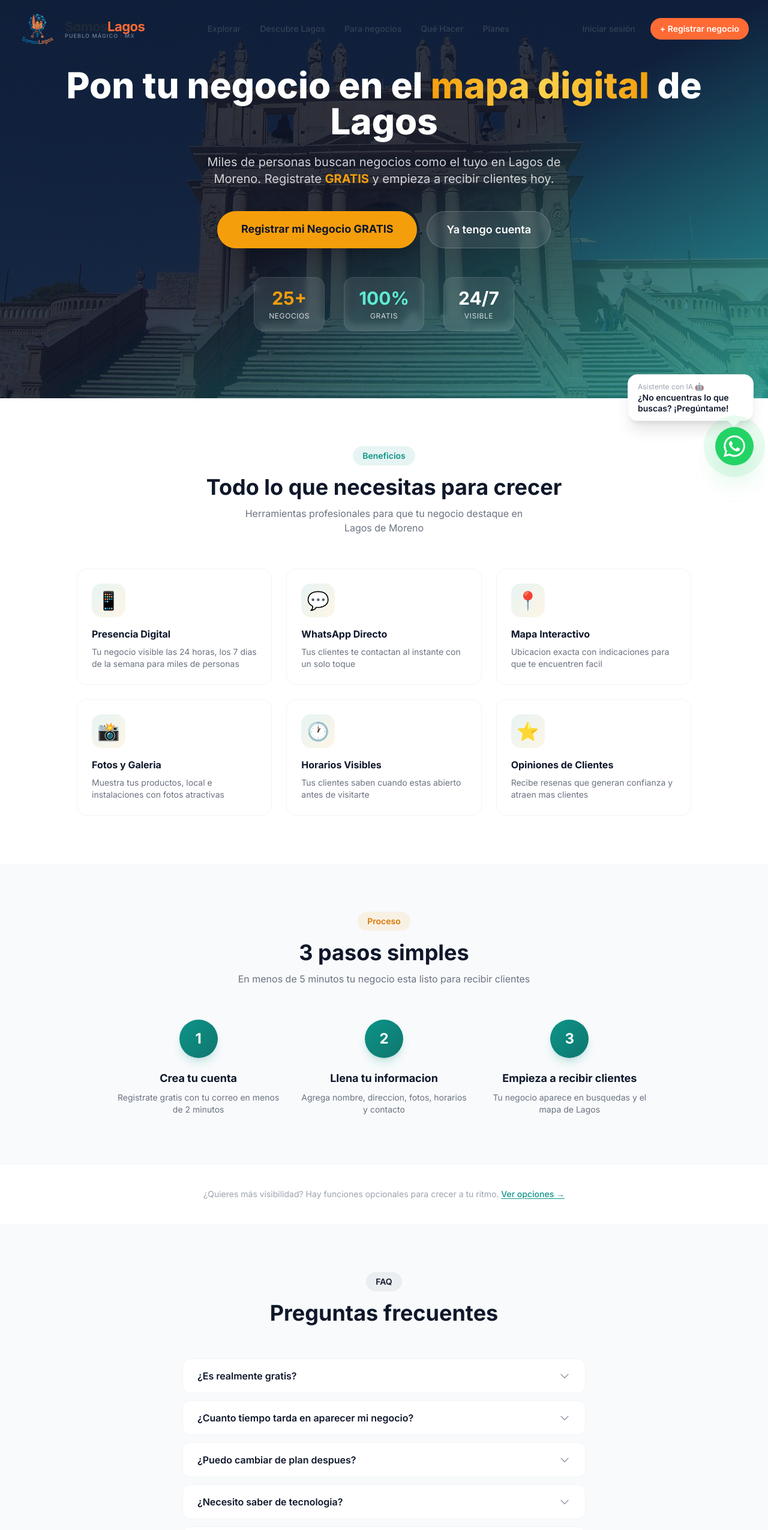
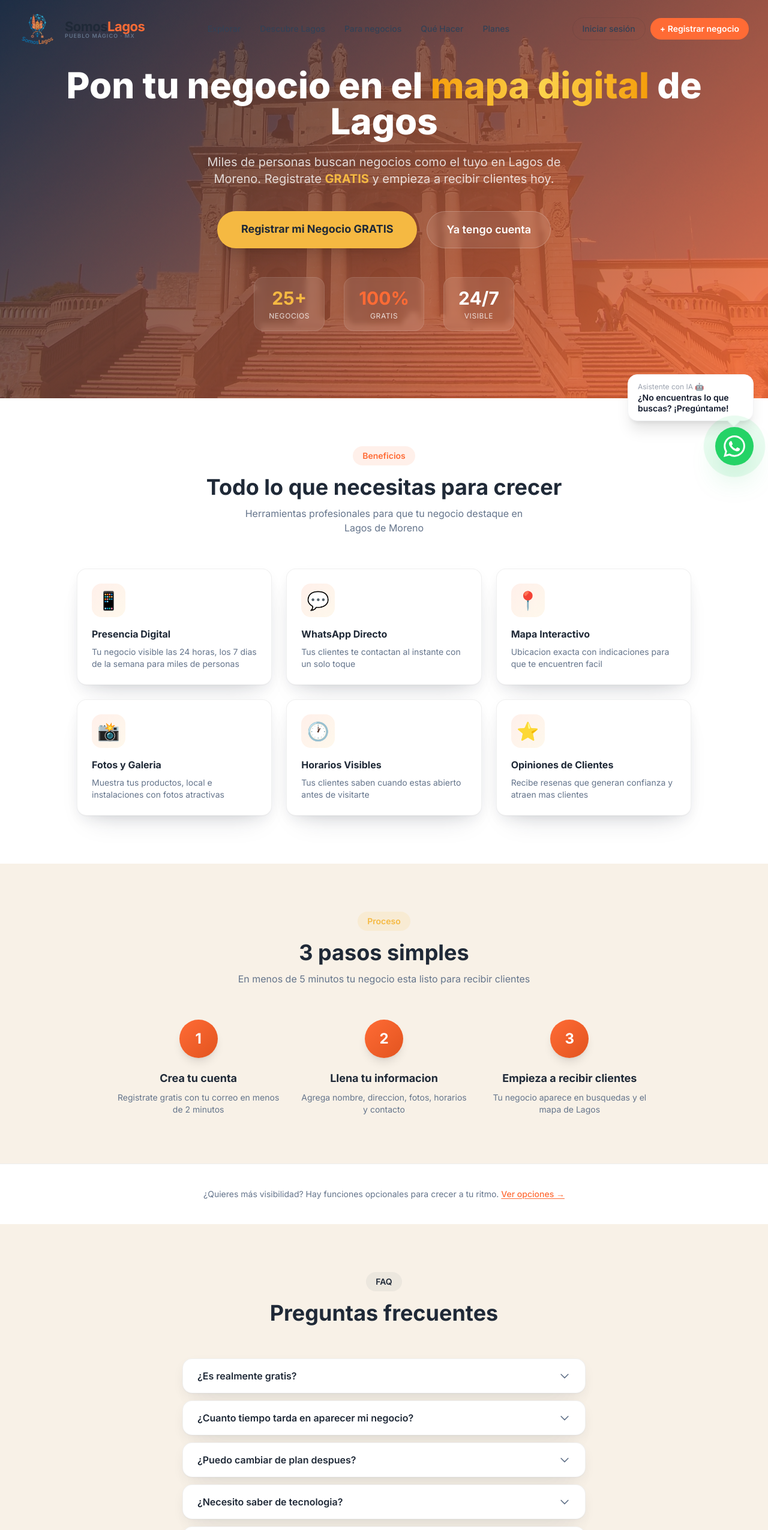
Before and after one commit to mauriragna88/somoslgs-1, a Next.js app: page /registrar-negocio in a window 1280 px wide. Shown: the top 2551 px of the page at 60% size. Built offline with nearby package versions, Linux system fonts and the light colour scheme; no server answers; the database is empty.

Commit message:
feat: restyle remaining public pages with warm coral+gold+ivory tokens

```diff
--- a/app/aviso-de-privacidad/page.tsx
+++ b/app/aviso-de-privacidad/page.tsx
@@ -52,7 +52,7 @@ export default function AvisoDePrivacidadPage() {
             <section>
               <h2 className="text-lg font-bold mt-8 mb-3" style={{ color: 'var(--ink)' }}>3. Finalidades del Tratamiento</h2>
               <p>Sus datos personales seran utilizados para las siguientes finalidades:</p>
-              <h3 className="font-semibold text-secondary mt-4 mb-2">Finalidades primarias (necesarias):</h3>
+              <h3 className="font-semibold mt-4 mb-2" style={{ color: 'var(--ink)' }}>Finalidades primarias (necesarias):</h3>
               <ul className="list-disc pl-5 space-y-1">
                 <li>Crear y administrar su cuenta de usuario</li>
                 <li>Registrar y publicar su negocio en el directorio</li>
@@ -61,7 +61,7 @@ export default function AvisoDePrivacidadPage() {
                 <li>Mostrar informacion de contacto de negocios a usuarios</li>
                 <li>Gestionar pedidos y transacciones entre usuarios y negocios</li>
               </ul>
-              <h3 className="font-semibold text-secondary mt-4 mb-2">Finalidades secundarias (opcionales):</h3>
+              <h3 className="font-semibold mt-4 mb-2" style={{ color: 'var(--ink)' }}>Finalidades secundarias (opcionales):</h3>
               <ul className="list-disc pl-5 space-y-1">
                 <li>Enviar notificaciones por correo electronico sobre su cuenta o negocio</li>
                 <li>Enviar informacion sobre nuevas funciones de la plataforma</li>
--- a/app/checkout/[slug]/page.tsx
+++ b/app/checkout/[slug]/page.tsx
@@ -58,7 +58,7 @@ export default async function CheckoutPage({ params }: PageProps) {
         <div className="container mx-auto px-4">
           <h1 className="text-2xl font-bold text-gray-900">Completar Pedido</h1>
           <p className="text-gray-600">
-            Pedido de <span className="font-medium text-primary">{business.name}</span>
+            Pedido de <span className="font-medium" style={{ color: 'var(--coral)' }}>{business.name}</span>
           </p>
         </div>
       </div>
--- a/app/marketplace/[id]/page.tsx
+++ b/app/marketplace/[id]/page.tsx
@@ -192,7 +192,7 @@ export default async function ListingDetailPage({ params }: PageProps) {
                   {conditionLabel}
                 </span>
                 {typedListing.is_featured && (
-                  <span className="px-3 py-1 bg-gradient-to-r from-accent to-accent-dark text-secondary rounded-full text-xs font-bold">
+                  <span className="px-3 py-1 rounded-full text-xs font-bold" style={{ background: 'var(--gold)', color: 'var(--ink)' }}>
                     &#11088; Destacado
                   </span>
                 )}
@@ -237,7 +237,7 @@ export default async function ListingDetailPage({ params }: PageProps) {
               <div className="bg-white rounded-2xl p-4 mb-6 space-y-2" style={{ boxShadow: 'var(--shadow-card)', border: '1px solid rgba(0,0,0,0.06)' }}>
                 {typedListing.location && (
                   <div className="flex items-center text-sm" style={{ color: 'var(--muted)' }}>
-                    <span className="mr-2 text-accent">&#128205;</span>
+                    <span className="mr-2" style={{ color: 'var(--coral)' }}>&#128205;</span>
                     {typedListing.location}
                   </div>
                 )}
--- a/app/registrar-negocio/page.tsx
+++ b/app/registrar-negocio/page.tsx
@@ -80,15 +80,15 @@ export default async function RegistrarNegocioPage() {
   // If logged in, show the form directly
   if (user) {
     return (
-      <div className="min-h-screen bg-gradient-to-b from-gray-50 to-white py-12 px-4">
+      <div className="min-h-screen py-12 px-4" style={{ background: 'var(--ivory)' }}>
         <div className="max-w-5xl mx-auto">
           <div className="text-center mb-12">
-            <h1 className="text-4xl md:text-5xl font-bold text-gray-900 mb-4">
+            <h1 className="text-4xl md:text-5xl font-bold mb-4" style={{ color: 'var(--ink)' }}>
               Registra tu Negocio en
-              <span className="text-primary"> Lagos de Moreno</span>
+              <span style={{ color: 'var(--coral)' }}> Lagos de Moreno</span>
             </h1>
-            <p className="text-xl text-gray-600">
-              Alcanza mas clientes con tu presencia digital — <strong className="text-primary">es GRATIS</strong>
+            <p className="text-xl" style={{ color: 'var(--muted)' }}>
+              Alcanza mas clientes con tu presencia digital — <strong style={{ color: 'var(--coral)' }}>es GRATIS</strong>
             </p>
           </div>
           <RegisterBusinessForm categories={categories || []} isAdmin={isAdmin} />
@@ -101,7 +101,7 @@ export default async function RegistrarNegocioPage() {
   return (
     <main className="min-h-screen">
       {/* Hero */}
-      <section className="relative bg-gradient-to-br from-secondary via-secondary to-primary/90 overflow-hidden">
+      <section className="relative overflow-hidden" style={{ background: 'linear-gradient(135deg, var(--ink) 0%, var(--coral) 100%)' }}>
         <div className="absolute inset-0 bg-[url('/lagos-hero.jpg')] bg-cover bg-center opacity-15"></div>
         <div className="relative container mx-auto px-4 py-20 md:py-28 text-center">
           <h1 className="text-4xl md:text-5xl lg:text-6xl font-extrabold text-white mb-6 leading-tight">
@@ -113,13 +113,14 @@ export default async function RegistrarNegocioPage() {
           </h1>
           <p className="text-lg md:text-xl text-white/80 max-w-2xl mx-auto mb-10">
             Miles de personas buscan negocios como el tuyo en Lagos de Moreno.
-            Registrate <strong className="text-accent">GRATIS</strong> y empieza a recibir clientes hoy.
+            Registrate <strong style={{ color: 'var(--gold)' }}>GRATIS</strong> y empieza a recibir clientes hoy.
           </p>
 
           <div className="flex flex-col sm:flex-row gap-4 justify-center mb-12">
             <Link
               href="/registro?ref=registrar-negocio"
-              className="bg-accent hover:bg-accent-dark text-secondary px-10 py-4 rounded-full font-bold text-lg shadow-xl transition-all hover:scale-105 hover:shadow-accent/30"
+              className="px-10 py-4 rounded-full font-bold text-lg shadow-xl transition-all hover:scale-105"
+              style={{ background: 'var(--gold)', color: 'var(--ink)' }}
             >
               Registrar mi Negocio GRATIS
             </Link>
@@ -133,11 +134,11 @@ export default async function RegistrarNegocioPage() {
 
           <div className="flex flex-wrap justify-center gap-4 md:gap-8">
             <div className="bg-white/10 backdrop-blur-sm rounded-2xl px-6 py-4 border border-white/10">
-              <p className="text-2xl md:text-3xl font-bold text-accent">25+</p>
+              <p className="text-2xl md:text-3xl font-bold" style={{ color: 'var(--gold)' }}>25+</p>
               <p className="text-xs text-white/80 uppercase tracking-wider mt-1">Negocios</p>
             </div>
             <div className="bg-white/10 backdrop-blur-sm rounded-2xl px-6 py-4 border border-white/10">
-              <p className="text-2xl md:text-3xl font-bold text-primary-light">100%</p>
+              <p className="text-2xl md:text-3xl font-bold" style={{ color: 'var(--coral)' }}>100%</p>
               <p className="text-xs text-white/80 uppercase tracking-wider mt-1">Gratis</p>
             </div>
             <div className="bg-white/10 backdrop-blur-sm rounded-2xl px-6 py-4 border border-white/10">
@@ -152,23 +153,23 @@ export default async function RegistrarNegocioPage() {
       <section className="py-20 bg-white">
         <div className="container mx-auto px-4">
           <div className="text-center mb-14">
-            <span className="inline-block px-4 py-1.5 bg-primary/10 text-primary text-sm font-semibold rounded-full mb-4">Beneficios</span>
-            <h2 className="text-3xl md:text-4xl font-bold text-secondary mb-3">
+            <span className="inline-block px-4 py-1.5 text-sm font-semibold rounded-full mb-4" style={{ background: 'rgba(255,107,53,0.1)', color: 'var(--coral)' }}>Beneficios</span>
+            <h2 className="text-3xl md:text-4xl font-bold mb-3" style={{ color: 'var(--ink)' }}>
               Todo lo que necesitas para crecer
             </h2>
-            <p className="text-gray-500 max-w-lg mx-auto">
+            <p className="max-w-lg mx-auto" style={{ color: 'var(--muted)' }}>
               Herramientas profesionales para que tu negocio destaque en Lagos de Moreno
             </p>
           </div>
 
           <div className="grid grid-cols-1 sm:grid-cols-2 lg:grid-cols-3 gap-6 max-w-5xl mx-auto">
             {benefits.map((b) => (
-              <div key={b.title} className="p-6 bg-white rounded-2xl border border-gray-100 hover:shadow-lg hover:-translate-y-1 transition-all">
-                <div className="w-14 h-14 bg-gradient-to-br from-primary/10 to-accent/10 rounded-2xl flex items-center justify-center mb-4">
+              <div key={b.title} className="p-6 bg-white rounded-2xl hover:-translate-y-1 transition-all" style={{ boxShadow: 'var(--shadow-card)', border: '1px solid rgba(0,0,0,0.06)' }}>
+                <div className="w-14 h-14 rounded-2xl flex items-center justify-center mb-4" style={{ background: 'linear-gradient(135deg, rgba(255,107,53,0.1), rgba(245,185,66,0.1))' }}>
                   <span className="text-3xl">{b.icon}</span>
                 </div>
-                <h3 className="font-bold text-secondary mb-2">{b.title}</h3>
-                <p className="text-sm text-gray-500">{b.desc}</p>
+                <h3 className="font-bold mb-2" style={{ color: 'var(--ink)' }}>{b.title}</h3>
+                <p className="text-sm" style={{ color: 'var(--muted)' }}>{b.desc}</p>
               </div>
             ))}
           </div>
@@ -176,14 +177,14 @@ export default async function RegistrarNegocioPage() {
       </section>
 
       {/* Como funciona */}
-      <section className="py-20 bg-surface">
+      <section className="py-20" style={{ background: 'var(--cream)' }}>
         <div className="container mx-auto px-4">
           <div className="text-center mb-14">
-            <span className="inline-block px-4 py-1.5 bg-accent/10 text-accent-dark text-sm font-semibold rounded-full mb-4">Proceso</span>
-            <h2 className="text-3xl md:text-4xl font-bold text-secondary mb-3">
+            <span className="inline-block px-4 py-1.5 text-sm font-semibold rounded-full mb-4" style={{ background: 'rgba(245,185,66,0.12)', color: 'var(--gold)' }}>Proceso</span>
+            <h2 className="text-3xl md:text-4xl font-bold mb-3" style={{ color: 'var(--ink)' }}>
               3 pasos simples
             </h2>
-            <p className="text-gray-500 max-w-lg mx-auto">
+            <p className="max-w-lg mx-auto" style={{ color: 'var(--muted)' }}>
               En menos de 5 minutos tu negocio esta listo para recibir clientes
             </p>
           </div>
@@ -191,11 +192,11 @@ export default async function RegistrarNegocioPage() {
           <div className="grid grid-cols-1 md:grid-cols-3 gap-8 max-w-4xl mx-auto">
             {steps.map((s) => (
               <div key={s.num} className="text-center relative">
-                <div className="w-16 h-16 bg-gradient-to-br from-primary to-primary-dark text-white rounded-full flex items-center justify-center mx-auto mb-5 text-2xl font-bold shadow-lg shadow-primary/20">
+                <div className="w-16 h-16 text-white rounded-full flex items-center justify-center mx-auto mb-5 text-2xl font-bold shadow-lg" style={{ background: 'linear-gradient(135deg, var(--coral), #E2541F)' }}>
                   {s.num}
                 </div>
-                <h3 className="font-bold text-secondary text-lg mb-2">{s.title}</h3>
-                <p className="text-sm text-gray-500">{s.desc}</p>
+                <h3 className="font-bold text-lg mb-2" style={{ color: 'var(--ink)' }}>{s.title}</h3>
+                <p className="text-sm" style={{ color: 'var(--muted)' }}>{s.desc}</p>
               </div>
             ))}
           </div>
@@ -203,11 +204,11 @@ export default async function RegistrarNegocioPage() {
       </section>
 
       {/* Opciones opcionales — discreta, sin precios */}
-      <section className="py-10 bg-white border-t border-gray-100">
+      <section className="py-10 bg-white" style={{ borderTop: '1px solid rgba(0,0,0,0.07)' }}>
         <div className="container mx-auto px-4 text-center">
-          <p className="text-sm text-gray-400">
+          <p className="text-sm" style={{ color: 'var(--muted)' }}>
             ¿Quieres más visibilidad? Hay funciones opcionales para crecer a tu ritmo.{' '}
-            <Link href="/planes" className="text-primary hover:text-primary-dark font-medium underline underline-offset-2">
+            <Link href="/planes" className="font-medium underline underline-offset-2" style={{ color: 'var(--coral)' }}>
               Ver opciones →
             </Link>
           </p>
@@ -215,25 +216,25 @@ export default async function RegistrarNegocioPage() {
       </section>
 
       {/* FAQ */}
-      <section className="py-20 bg-surface">
+      <section className="py-20" style={{ background: 'var(--cream)' }}>
         <div className="container mx-auto px-4">
           <div className="text-center mb-14">
-            <span className="inline-block px-4 py-1.5 bg-secondary/5 text-secondary text-sm font-semibold rounded-full mb-4">FAQ</span>
-            <h2 className="text-3xl md:text-4xl font-bold text-secondary mb-3">
+            <span className="inline-block px-4 py-1.5 text-sm font-semibold rounded-full mb-4" style={{ background: 'rgba(31,41,55,0.05)', color: 'var(--ink)' }}>FAQ</span>
+            <h2 className="text-3xl md:text-4xl font-bold mb-3" style={{ color: 'var(--ink)' }}>
               Preguntas frecuentes
             </h2>
           </div>
 
           <div className="max-w-2xl mx-auto space-y-3">
             {faqs.map((faq) => (
-              <details key={faq.q} className="group bg-white rounded-xl border border-gray-100 overflow-hidden">
-                <summary className="flex items-center justify-between px-6 py-4 cursor-pointer font-semibold text-secondary hover:text-primary transition-colors list-none [&::-webkit-details-marker]:hidden">
+              <details key={faq.q} className="group bg-white rounded-2xl overflow-hidden" style={{ boxShadow: 'var(--shadow-card)', border: '1px solid rgba(0,0,0,0.06)' }}>
+                <summary className="flex items-center justify-between px-6 py-4 cursor-pointer font-semibold transition-colors list-none [&::-webkit-details-marker]:hidden" style={{ color: 'var(--ink)' }}>
                   {faq.q}
-                  <svg className="w-5 h-5 text-gray-400 group-open:rotate-180 transition-transform flex-shrink-0 ml-4" fill="none" viewBox="0 0 24 24" stroke="currentColor">
+                  <svg className="w-5 h-5 group-open:rotate-180 transition-transform flex-shrink-0 ml-4" fill="none" viewBox="0 0 24 24" stroke="currentColor" style={{ color: 'var(--muted)' }}>
                     <path strokeLinecap="round" strokeLinejoin="round" strokeWidth={2} d="M19 9l-7 7-7-7" />
                   </svg>
                 </summary>
-                <div className="px-6 pb-4 text-sm text-gray-600 leading-relaxed">
+                <div className="px-6 pb-4 text-sm leading-relaxed" style={{ color: 'var(--muted)' }}>
                   {faq.a}
                 </div>
               </details>
@@ -243,7 +244,7 @@ export default async function RegistrarNegocioPage() {
       </section>
 
       {/* CTA Final */}
-      <section className="py-20 bg-gradient-to-br from-secondary via-secondary to-primary/80">
+      <section className="py-20" style={{ background: 'linear-gradient(135deg, var(--ink) 0%, var(--coral) 100%)' }}>
         <div className="container mx-auto px-4 text-center">
           <h2 className="text-3xl md:text-4xl font-extrabold text-white mb-4">
             Tu negocio merece ser encontrado
@@ -255,7 +256,8 @@ export default async function RegistrarNegocioPage() {
           <div className="flex flex-col sm:flex-row gap-4 justify-center">
             <Link
               href="/registro?ref=registrar-negocio"
-              className="bg-accent hover:bg-accent-dark text-secondary px-10 py-4 rounded-full font-bold text-lg shadow-xl transition-all hover:scale-105 hover:shadow-accent/30"
+              className="px-10 py-4 rounded-full font-bold text-lg shadow-xl transition-all hover:scale-105"
+              style={{ background: 'var(--gold)', color: 'var(--ink)' }}
             >
               Registrar mi Negocio GRATIS
             </Link>
```
Also changed, not shown: app/checkout/[slug]/error.tsx (+9 -7 lines), app/checkout/success/page.tsx (+11 -9 lines), app/error.tsx (+8 -6 lines), app/negocios-en/[colonia]/page.tsx (+24 -22 lines), app/negocios/[slug]/error.tsx (+8 -6 lines), app/not-found.tsx (+7 -5 lines).
